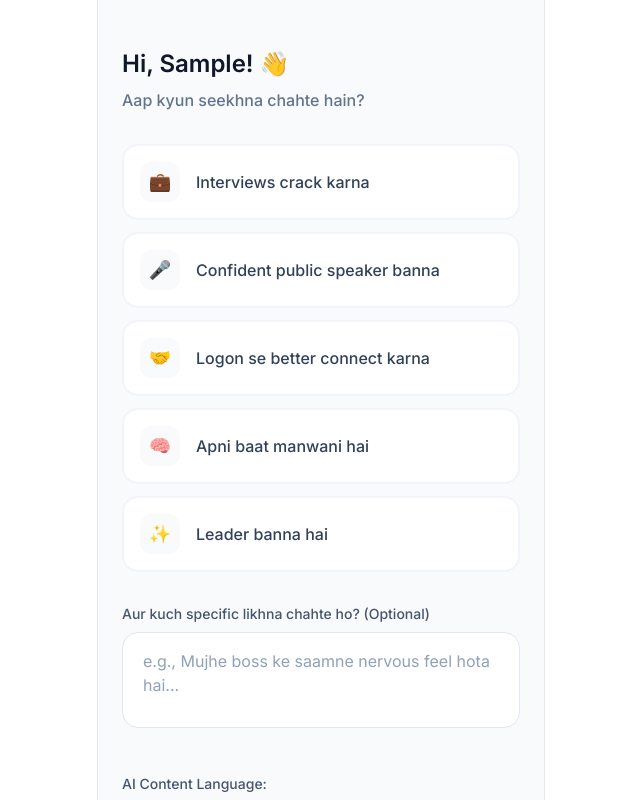
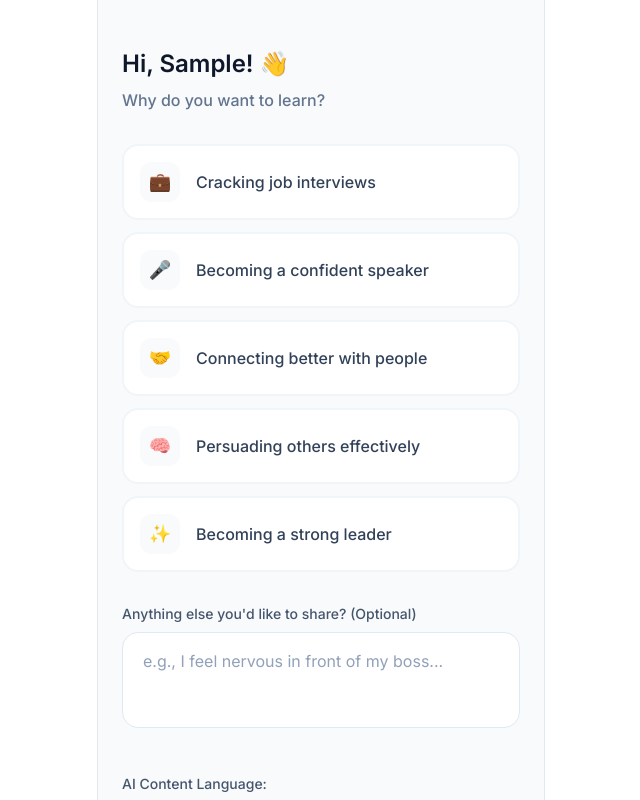
Before and after one commit to machinelearning2582025-cmd/PersuX, a React (Vite) app: page / in a window 1280 px wide. Both pictures are taken after typing "Sample" into the empty fields and a click on the button "Start Learning Free". Shown: the top 800 px of the page, without its empty margins (319-959 px from the left). Built offline with nearby package versions, Linux system fonts and the light colour scheme.

Commit message:
feat: localize application to English
Standardize UI labels, goals, and prompts to English. Strengthen AI prompt instructions to prevent language mixing in generated content.

```diff
--- a/server.ts
+++ b/server.ts
@@ -30,7 +30,7 @@ app.post("/api/why", async (req, res) => {
     const { goals, extraInfo, language } = req.body;
     const prompt = `Act as an expert communication coach. The user wants to learn communication skills for: ${goals.join(", ")}.
 Additional context: ${extraInfo || "None"}.
-Generate a powerful, personalized 1-2 sentence "Why Statement" in ${language}.
+Generate a powerful, personalized 1-2 sentence "Why Statement" in ${language}. STRICTLY use ${language}. If the language is English, generate ONLY English. If Hindi, ONLY Hindi. DO NOT mix languages.
 Make it sound like a personal mission statement. Start directly with the statement without any quotes or explanations.`;
 
     const response = await ai.models.generateContent({
@@ -54,7 +54,7 @@ app.post("/api/lesson", async (req, res) => {
 Generate Lesson #${step} tailored to help them achieve this goal.
 We have already covered these topics: ${coveredTopics ? coveredTopics.join(", ") : "None"}.
 CRITICAL: Do NOT teach these topics again. Provide fresh, deep, high-quality, actionable insights, NOT generic advice.
-Output your response matching the requested JSON structure exactly. Ensure no markdown formatting or extra text. Use ${language} naturally.`;
+Output your response matching the requested JSON structure exactly. Ensure no markdown formatting or extra text. STRICTLY use ${language} in all content fields. DO NOT mix languages.`;
 
     const response = await ai.models.generateContent({
       model: "gemini-3.1-flash-lite",
@@ -66,23 +66,23 @@ Output your response matching the requested JSON structure exactly. Ensure no ma
           properties: {
             hook: {
               type: Type.STRING,
-              description: "A short, engaging 1-sentence thought-provoking hook in Hinglish about this lesson. Focus on interest or curiosity."
+              description: `A short, engaging 1-sentence thought-provoking hook about this lesson in ${language}.`
             },
             title: {
               type: Type.STRING,
-              description: "A short, catchy title for the lesson (English or Hinglish)."
+              description: `A short, catchy title for the lesson in ${language}.`
             },
             content: {
               type: Type.STRING,
-              description: "A 2-3 paragraph lesson content in Hinglish. Include an actionable psychological principle or micro-communication rule, and use an Indian context example so it feels relatable. Ensure the explanation is deep and insightful."
+              description: `A 2-3 paragraph lesson content in ${language}. Include an actionable psychological principle or micro-communication rule, and use an Indian context example so it feels relatable. Ensure the explanation is deep and insightful.`
             },
             reflectionPoint: {
               type: Type.STRING,
-              description: "A single thought-provoking question in Hinglish directed at the user to reflect on mid-lesson."
+              description: `A single thought-provoking question in ${language} directed at the user to reflect on mid-lesson.`
             },
             task: {
               type: Type.STRING,
-              description: "A single, highly specific, actionable micro-task they must complete TODAY in real life. Keep it extremely simple and easy, requiring less than 1 minute to act on."
+              description: `A single, highly specific, actionable micro-task in ${language} they must complete TODAY in real life. Keep it extremely simple and easy, requiring less than 1 minute to act on.`
             }
           },
           required: ["hook", "title", "content", "reflectionPoint", "task"]
@@ -103,7 +103,7 @@ app.post("/api/coach", async (req, res) => {
     const { task, reflection, language } = req.body;
     const prompt = `The user just completed a communication practice task: "${task}".
 Their reflection on how it went is: "${reflection}".
-Act as an encouraging AI communication coach. Reply with a short, 1-2 sentence encouraging feedback or a tiny tip in ${language}. Keep it highly motivational. Add an emoji.`;
+Act as an encouraging AI communication coach. Reply with a short, 1-2 sentence encouraging feedback or a tiny tip in ${language}. STRICTLY use ${language}. DO NOT mix languages. Keep it highly motivational. Add an emoji.`;
 
     const response = await ai.models.generateContent({
       model: "gemini-3.1-flash-lite",
--- a/src/data.ts
+++ b/src/data.ts
@@ -1,7 +1,7 @@
 export const goalsList = [
-  { id: 'interview', label: 'Interviews crack karna', icon: '💼' },
-  { id: 'speaker', label: 'Confident public speaker banna', icon: '🎤' },
-  { id: 'connect', label: 'Logon se better connect karna', icon: '🤝' },
-  { id: 'persuade', label: 'Apni baat manwani hai', icon: '🧠' },
-  { id: 'leadership', label: 'Leader banna hai', icon: '✨' },
+  { id: 'interview', label: 'Cracking job interviews', icon: '💼' },
+  { id: 'speaker', label: 'Becoming a confident speaker', icon: '🎤' },
+  { id: 'connect', label: 'Connecting better with people', icon: '🤝' },
+  { id: 'persuade', label: 'Persuading others effectively', icon: '🧠' },
+  { id: 'leadership', label: 'Becoming a strong leader', icon: '✨' },
 ];
--- a/src/screens/Onboarding.tsx
+++ b/src/screens/Onboarding.tsx
@@ -91,7 +91,7 @@ export default function Onboarding() {
         <h1 className="text-2xl font-bold text-slate-900 dark:text-white mb-2">
           Hi, {user?.name}! 👋
         </h1>
-        <p className="text-slate-500 dark:text-slate-400 font-medium mb-8">Aap kyun seekhna chahte hain?</p>
+        <p className="text-slate-500 dark:text-slate-400 font-medium mb-8">Why do you want to learn?</p>
 
         <div className="space-y-3 mb-8">
           {goalsList.map((goal) => {
@@ -119,12 +119,12 @@ export default function Onboarding() {
 
         <div className="mb-10">
           <label className="block text-sm font-medium text-slate-600 dark:text-slate-400 mb-2">
-            Aur kuch specific likhna chahte ho? (Optional)
+            Anything else you'd like to share? (Optional)
           </label>
           <textarea
             value={extraInfo}
             onChange={(e) => setExtraInfo(e.target.value)}
-            placeholder="e.g., Mujhe boss ke saamne nervous feel hota hai..."
+            placeholder="e.g., I feel nervous in front of my boss..."
             className="w-full px-5 py-4 bg-white dark:bg-slate-800 border border-slate-200 dark:border-slate-700 rounded-2xl text-slate-900 dark:text-slate-100 placeholder-slate-400 focus:outline-none focus:ring-2 focus:ring-indigo-500 resize-none h-24"
           />
         </div>
```
